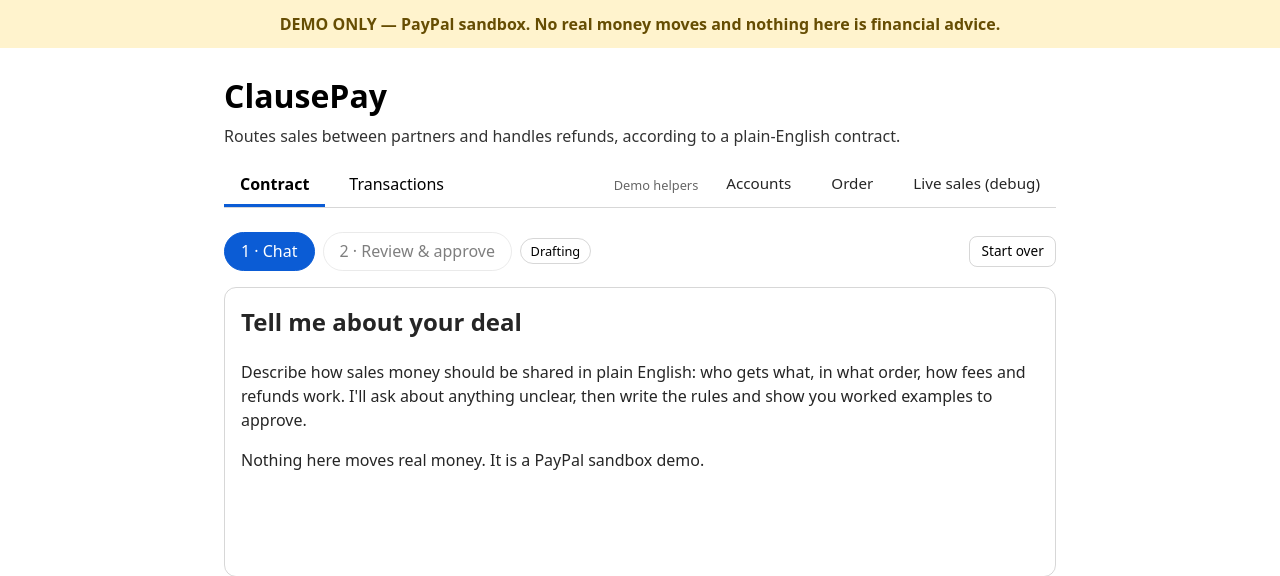
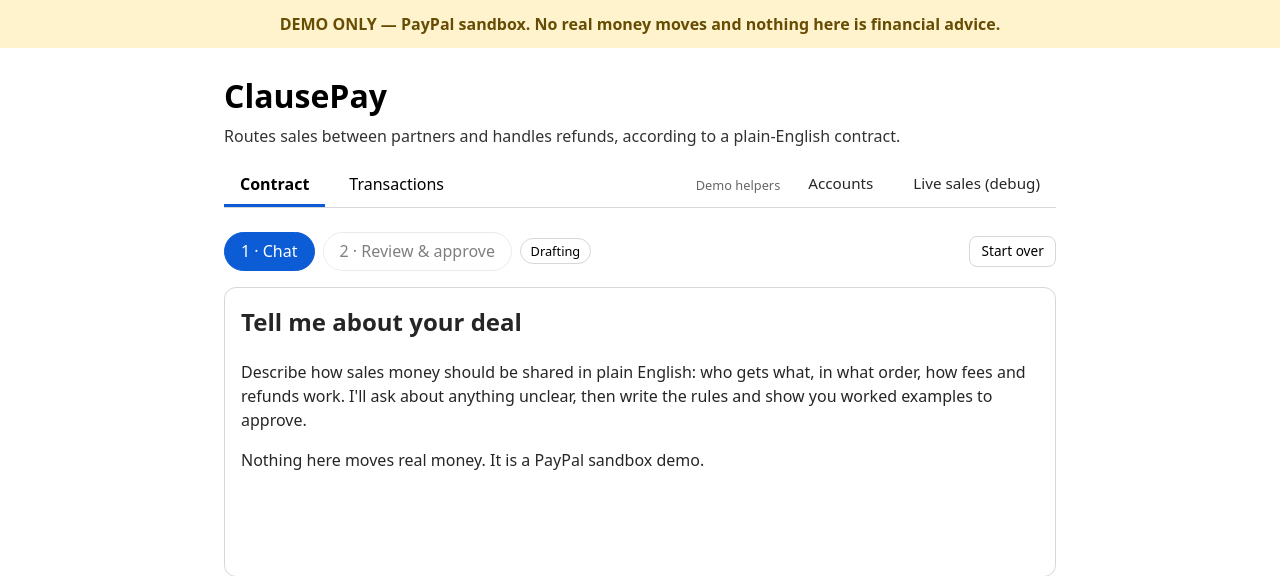
Before and after one commit to Adnan525/ClausePay, a Flask app: page / in a window 1280 px wide. Shown: the top 576 px of the page. Run offline with Flask 3, Linux system fonts and the light colour scheme; data that the repository does not hold is empty; some libraries are stand-ins or nearby versions.

Commit message:
readme updated and order removed

```diff
--- a/clausepay/templates/base.html
+++ b/clausepay/templates/base.html
@@ -41,7 +41,7 @@
       <a href="/transactions" class="{{ 'active' if active == 'transactions' }}">Transactions</a>
       <span class="sep">Demo helpers</span>
       <a href="/accounts" class="helper {{ 'active' if active == 'accounts' }}">Accounts</a>
-      <a href="/order" class="helper {{ 'active' if active == 'order' }}">Order</a>
+      <!-- <a href="/order" class="helper {{ 'active' if active == 'order' }}">Order</a> -->
       <a href="/live" class="helper {{ 'active' if active == 'live' }}">Live sales (debug)</a>
     </nav>
     {% block content %}{% endblock %}
```
Also changed, not shown: README.md.
